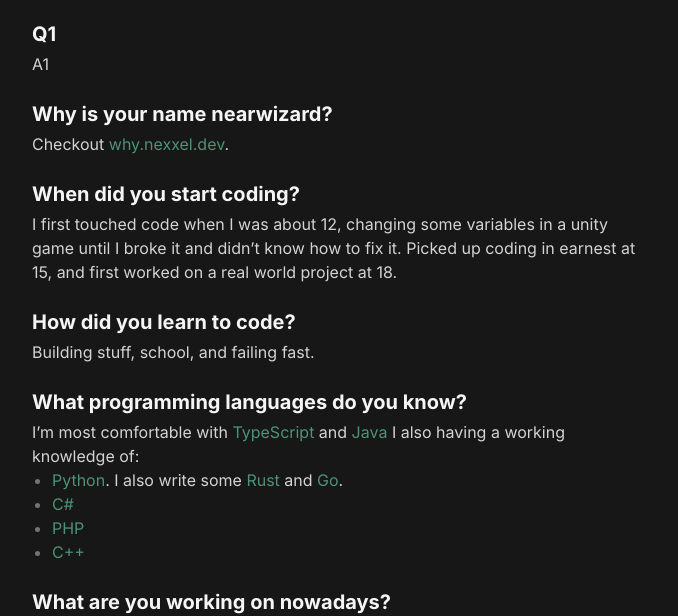
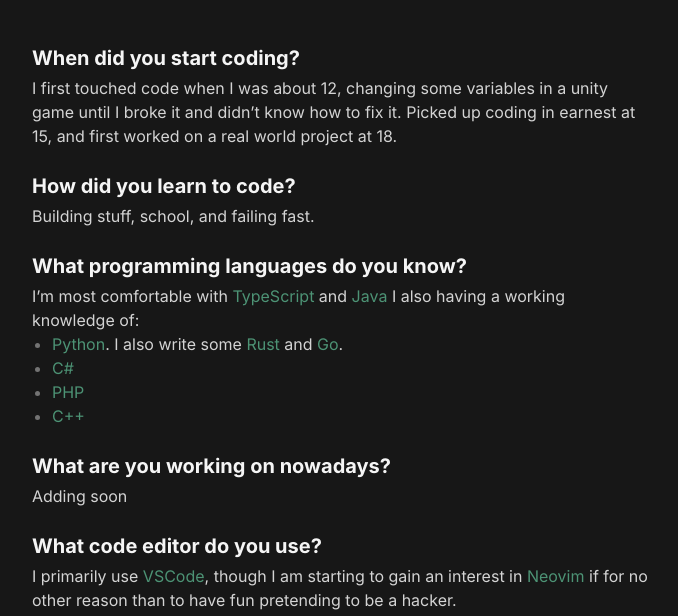
Before and after one commit to near-wizard/astroBlog, an Astro site: page /faq in a window 1280 px wide. Shown: the part 194-810 px from the top of the page, without its empty margins (300-978 px from the left). Built offline with nearby package versions, Linux system fonts and the light colour scheme; Astro itself is replaced by a stand-in of ours.

Commit message:
Removing some FAQ

```diff
--- a/src/pages/faq.md
+++ b/src/pages/faq.md
@@ -3,16 +3,6 @@ layout: "../layouts/FaqLayout.astro"
 title: "nearwizard • faq"
 description: "Questions frequently asked to me"
 ---
-
-### Q1
-
-A1
-
-<br />
-
-### Why is your name nearwizard?
-
-Checkout [why.nexxel.dev](https://why.nexxel.dev).
 
 <br />
 
```
Also changed, not shown: README.md.
